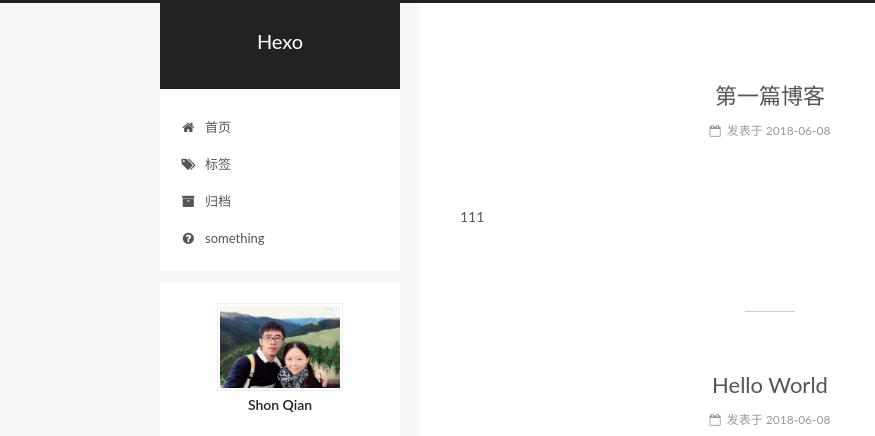
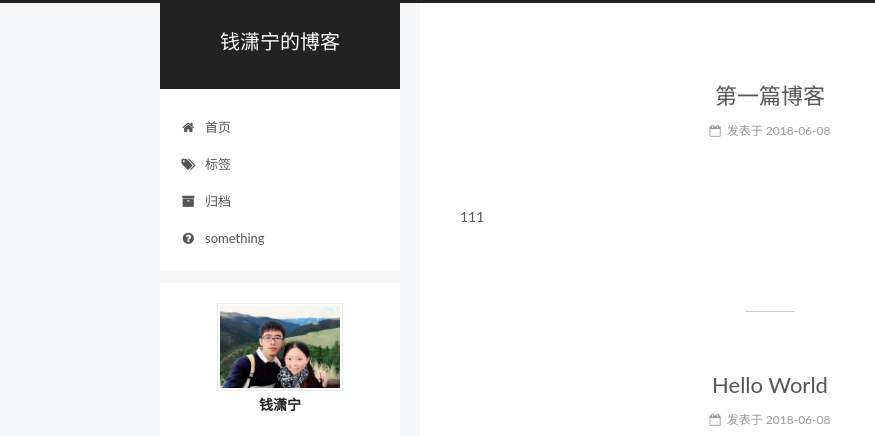
Before and after one commit to qianxiaoning/qianxiaoning.github.io, a plain HTML site: page index.html in a window 1280 px wide. Shown: the top 436 px of the page, 0-875 px from the left. Drawn offline with Linux system fonts and the light colour scheme; some packages are replaced by stand-ins of ours; a script that the page names is missing.

Commit message:
Site updated: 2018-06-08 21:52:52

```diff
--- a/index.html
+++ b/index.html
@@ -80,12 +80,12 @@
 
 
 <meta property="og:type" content="website">
-<meta property="og:title" content="Hexo">
+<meta property="og:title" content="钱潇宁的博客">
 <meta property="og:url" content="http://yoursite.com/index.html">
-<meta property="og:site_name" content="Hexo">
+<meta property="og:site_name" content="钱潇宁的博客">
 <meta property="og:locale" content="zh-Hans">
 <meta name="twitter:card" content="summary">
-<meta name="twitter:title" content="Hexo">
+<meta name="twitter:title" content="钱潇宁的博客">
 
 
 
@@ -121,7 +121,7 @@
 
 
 
-  <title>Hexo</title>
+  <title>钱潇宁的博客</title>
 
 
 
@@ -152,7 +152,7 @@
     <div class="custom-logo-site-title">
       <a href="/"  class="brand" rel="start">
         <span class="logo-line-before"><i></i></span>
-        <span class="site-title">Hexo</span>
+        <span class="site-title">钱潇宁的博客</span>
         <span class="logo-line-after"><i></i></span>
       </a>
     </div>
@@ -252,13 +252,13 @@
     <link itemprop="mainEntityOfPage" href="http://yoursite.com/2018/06/08/第一篇博客/">
 
     <span hidden itemprop="author" itemscope itemtype="http://schema.org/Person">
-      <meta itemprop="name" content="Shon Qian">
+      <meta itemprop="name" content="钱潇宁">
       <meta itemprop="description" content="">
       <meta itemprop="image" content="/images/love.jpg">
     </span>
 
     <span hidden itemprop="publisher" itemscope itemtype="http://schema.org/Organization">
-      <meta itemprop="name" content="Hexo">
+      <meta itemprop="name" content="钱潇宁的博客">
     </span>
 
 
@@ -372,13 +372,13 @@
     <link itemprop="mainEntityOfPage" href="http://yoursite.com/2018/06/08/hello-world/">
 
     <span hidden itemprop="author" itemscope itemtype="http://schema.org/Person">
-      <meta itemprop="name" content="Shon Qian">
+      <meta itemprop="name" content="钱潇宁">
       <meta itemprop="description" content="">
       <meta itemprop="image" content="/images/love.jpg">
     </span>
 
     <span hidden itemprop="publisher" itemscope itemtype="http://schema.org/Organization">
-      <meta itemprop="name" content="Hexo">
+      <meta itemprop="name" content="钱潇宁的博客">
     </span>
 
 
@@ -521,9 +521,9 @@
 
               <img class="site-author-image" itemprop="image"
                 src="/images/love.jpg"
-                alt="Shon Qian" />
+                alt="钱潇宁" />
 
-              <p class="site-author-name" itemprop="name">Shon Qian</p>
+              <p class="site-author-name" itemprop="name">钱潇宁</p>
               <p class="site-description motion-element" itemprop="description"></p>
           </div>
 
@@ -589,7 +589,7 @@
   <span class="with-love">
     <i class="fa fa-user"></i>
   </span>
-  <span class="author" itemprop="copyrightHolder">Shon Qian</span>
+  <span class="author" itemprop="copyrightHolder">钱潇宁</span>
 
 
 </div>
```
Also changed, not shown: 2018/06/08/hello-world/index.html (+8 -8 lines), 2018/06/08/第一篇博客/index.html (+8 -8 lines), archives/2018/06/index.html (+8 -8 lines), archives/2018/index.html (+8 -8 lines), archives/index.html (+8 -8 lines), tags/hexo/index.html (+8 -8 lines), tags/index.html (+6 -6 lines), tags/lalala/index.html (+8 -8 lines), tags/qxn/index.html (+8 -8 lines).
